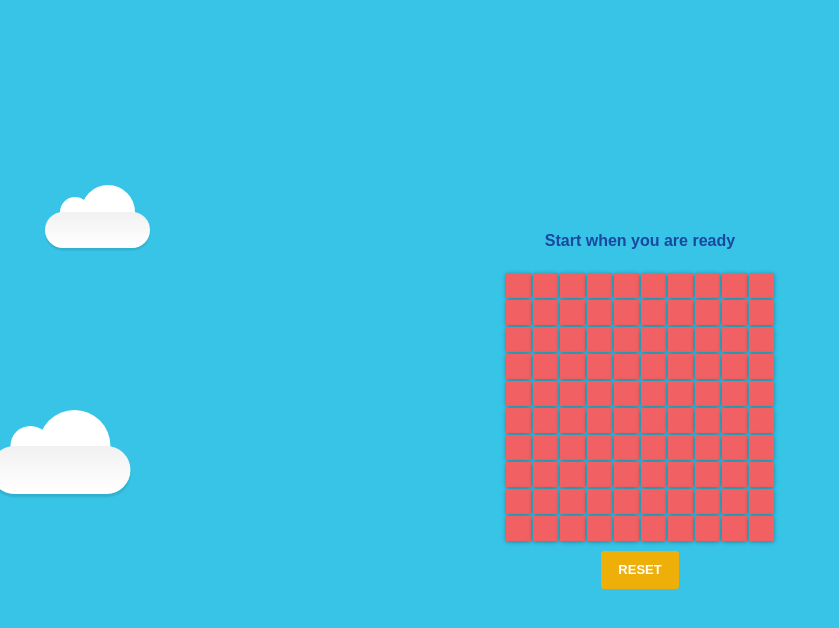
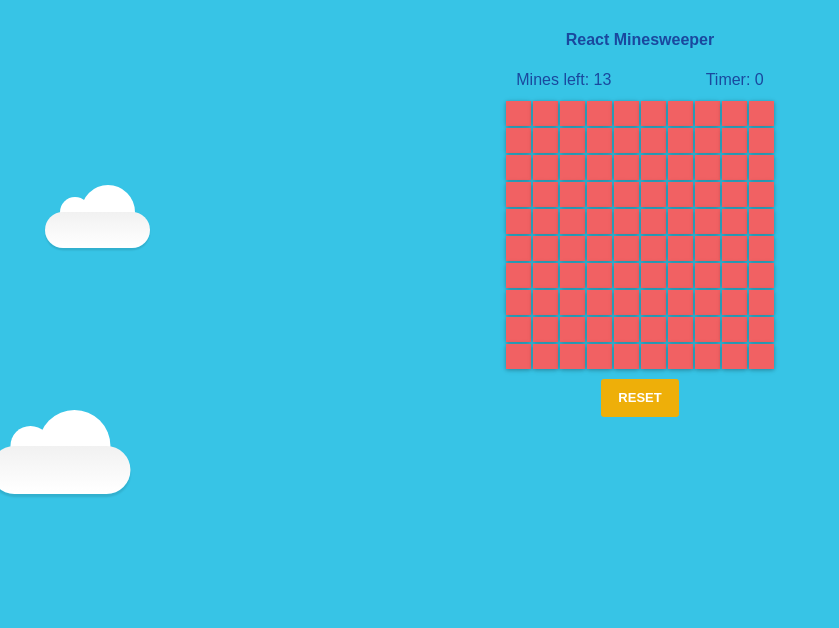
Before and after one commit to stricte/react-minesweeper, a React (Create React App) app: page / in a window 1280 px wide. Shown: the top 628 px of the page, without its empty margins (0-839 px from the left). Built offline with nearby package versions, Linux system fonts and the light colour scheme.

Commit message:
Game timer

```diff
--- a/src/App.css
+++ b/src/App.css
@@ -6,6 +6,12 @@ body {
 	margin: 0;
 	padding: 0;
 	overflow-x: hidden;
+}
+
+#root {
+	display: flex;
+	align-items: center;
+	justify-content: center;
 }
 
 #background-wrap {
--- a/src/components/Board.jsx
+++ b/src/components/Board.jsx
@@ -3,8 +3,8 @@ import React, { Component } from 'react';
 import { Matrix, Coords } from '../Matrix';
 
 import Cell from './Cell';
-import Container from './Container';
-import Row from './Row';
+import BoardContainer from './BoardContainer';
+import MatrixRow from './MatrixRow';
 import ResetBtn from './ResetBtn';
 
 class Board extends Component {
@@ -16,6 +16,8 @@ class Board extends Component {
     this.onCellDiscover = this.onCellDiscover.bind(this);
     this.onCellFlag = this.onCellFlag.bind(this);
     this.onReset = this.onReset.bind(this);
+
+    this.interval = null;
   }
 
   finished(){
@@ -33,8 +35,24 @@ class Board extends Component {
   init(){
     return {
       started: false,
-      matrix: this.generateMatrix()
+      matrix: this.generateMatrix(),
+      gameSecondsCount: 0
     };
+  }
+
+  startTimer(){
+    if(!this.interval){
+      this.interval = setInterval(() => {
+        this.setState((prevState) => {
+          return {gameSecondsCount: prevState.gameSecondsCount + 1};
+        })
+      }, 1000);
+    }
+  }
+
+  stopTimer(){
+    clearInterval(this.interval);
+    this.interval = null;
   }
 
   defeat(){
@@ -48,28 +66,48 @@ class Board extends Component {
   onCellDiscover(coords){
     if(this.finished()) return;
 
+    this.startTimer();
     this.setState({ started: true });
 
     this.state.matrix.onCellDiscover(coords);
+
+    if(this.finished()) this.stopTimer();
   }
 
   onCellFlag(coords){
     if(this.finished()) return;
 
+    this.startTimer();
     this.setState({ started: true });
 
     this.state.matrix.onCellFlag(coords);
+
+    if(this.finished()) this.stopTimer();
   }
 
   onReset(){
+    this.stopTimer();
     this.setState(this.init());
   }
 
   renderHeader() {
-    if(this.win()) return <h4 style={{color: 'green'}}>{this.props.winText}</h4>;
-    if(this.defeat()) return <h4 style={{color: 'red'}}>{this.props.defeatText}</h4>
-    if(!this.state.started) return <h4>{this.props.beforeStartText}</h4>
-    return <h4>{this.state.matrix.minesLeft()}</h4>;
+   return (
+     <div style={{clear: 'both', marginTop: '10px', marginBottom: '10px', width: '90%'}}>
+      <div><h4>React Minesweeper</h4></div>
+      <div>
+        <h4>
+        </h4>
+      </div>
+      <div style={{width: '100%'}}>
+        <div style={{float: 'left'}}>
+          Mines left: {this.state.matrix.minesLeft()}
+        </div>
+        <div style={{float: 'right'}}>
+          Timer: {this.state.gameSecondsCount}
+        </div>
+      </div>
+     </div>
+   );
   }
 
   renderBoard(){
@@ -98,7 +136,7 @@ class Board extends Component {
       });
 
       return (
-        <Row key={y}>{cells}</Row>
+        <MatrixRow key={y}>{cells}</MatrixRow>
       )
     })
   }
@@ -106,11 +144,11 @@ class Board extends Component {
   render() {
     return (
       <React.Fragment>
-        <Container>
+        <BoardContainer>
           {this.renderHeader()}
           {this.renderBoard()}
           <ResetBtn onClick={this.onReset}>{this.props.resetText}</ResetBtn>
-        </Container>
+        </BoardContainer>
       </React.Fragment>
     );
   }
--- a/src/components/Container.jsx
+++ b/src/components/BoardContainer.jsx
@@ -1,12 +1,13 @@
 import styled from 'styled-components';
 
-const Container = styled.div`
+const BoardContainer = styled.div`
   display: flex;
   flex-direction: column;
   justify-content: center;
   align-items: center;
   text-align: center;
-  min-height: 100vh;
+  max-width: 275px;
+  min-width: 275px;
 `;
 
-export default Container;
+export default BoardContainer;
--- a/src/components/Row.jsx
+++ b/src/components/MatrixRow.jsx
@@ -1,9 +1,9 @@
 import styled from 'styled-components';
 
-const Row = styled.div`
+const MatrixRow = styled.div`
   display: block;
   height: 25px;
   margin: 1px;
 `;
 
-export default Row;
+export default MatrixRow;
```
